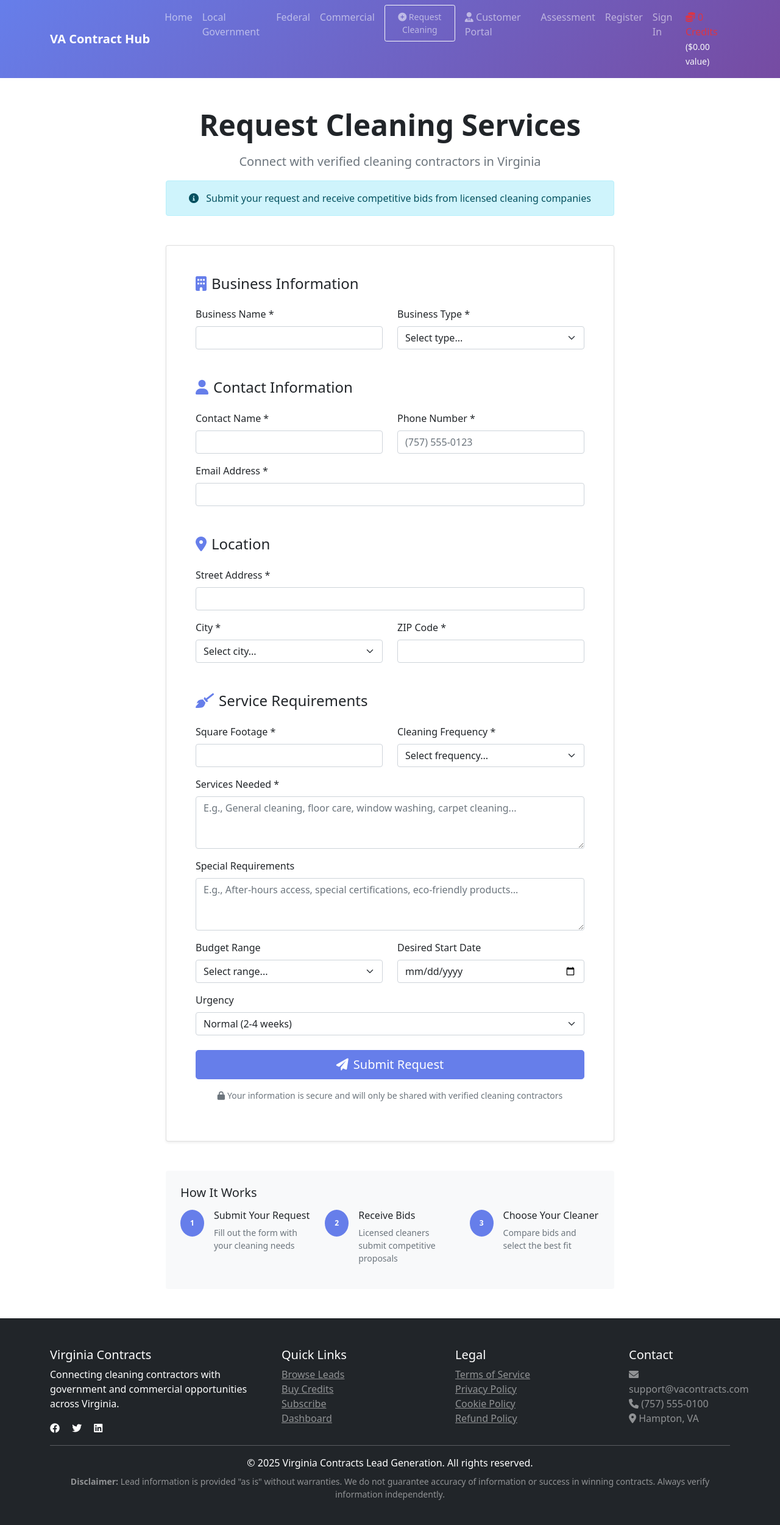
After one commit to rayofsundays-boop/virginia-contracts-lead-generation, a Flask app: page /request-cleaning in a window 1280 px wide. The commit adds this page. Shown: the whole page at 61% size. Run offline with Flask 3, Linux system fonts and the light colour scheme; some libraries are stand-ins or nearby versions.

Commit message:
Add lead generation system: commercial lead requests, bidding system, and residential leads integration

```diff
--- a/app.py
+++ b/app.py
@@ -521,6 +521,86 @@ def init_postgres_db():
                       description TEXT,
                       size TEXT,
                       created_at TIMESTAMP DEFAULT CURRENT_TIMESTAMP)'''))
+
+        db.session.commit()
+
+        # Residential leads table (from Zillow/Realtor.com)
+        db.session.execute(text('''CREATE TABLE IF NOT EXISTS residential_leads
+                     (id SERIAL PRIMARY KEY,
+                      address TEXT NOT NULL,
+                      city TEXT NOT NULL,
+                      state TEXT DEFAULT 'VA',
+                      zip_code TEXT,
+                      property_type TEXT,
+                      bedrooms INTEGER,
+                      bathrooms DECIMAL(3,1),
+                      square_feet INTEGER,
+                      estimated_value DECIMAL(12,2),
+                      owner_name TEXT,
+                      owner_phone TEXT,
+                      owner_email TEXT,
+                      last_sale_date DATE,
+                      last_sale_price DECIMAL(12,2),
+                      source TEXT,
+                      listing_url TEXT,
+                      status TEXT DEFAULT 'new',
+                      notes TEXT,
+                      created_at TIMESTAMP DEFAULT CURRENT_TIMESTAMP,
+                      updated_at TIMESTAMP DEFAULT CURRENT_TIMESTAMP)'''))
+
+        db.session.commit()
+
+        # Commercial lead requests table (businesses requesting cleaners)
+        db.session.execute(text('''CREATE TABLE IF NOT EXISTS commercial_lead_requests
+                     (id SERIAL PRIMARY KEY,
+                      business_name TEXT NOT NULL,
+                      contact_name TEXT NOT NULL,
+                      email TEXT NOT NULL,
+                      phone TEXT NOT NULL,
+                      address TEXT NOT NULL,
+                      city TEXT NOT NULL,
+                      state TEXT DEFAULT 'VA',
+                      zip_code TEXT,
+                      business_type TEXT NOT NULL,
+                      square_footage INTEGER,
+                      frequency TEXT NOT NULL,
+                      services_needed TEXT NOT NULL,
+                      special_requirements TEXT,
+                      budget_range TEXT,
+                      start_date DATE,
+                      urgency TEXT DEFAULT 'normal',
+                      status TEXT DEFAULT 'open',
+                      bid_count INTEGER DEFAULT 0,
+                      winning_bid_id INTEGER,
+                      created_at TIMESTAMP DEFAULT CURRENT_TIMESTAMP,
+                      updated_at TIMESTAMP DEFAULT CURRENT_TIMESTAMP)'''))
+
+        db.session.commit()
+
+        # Bids table (subscribers bidding on commercial requests)
+        db.session.execute(text('''CREATE TABLE IF NOT EXISTS bids
+                     (id SERIAL PRIMARY KEY,
+                      request_id INTEGER NOT NULL,
+                      user_email TEXT NOT NULL,
+                      company_name TEXT NOT NULL,
+                      bid_amount DECIMAL(10,2) NOT NULL,
+                      proposal_text TEXT,
+                      estimated_start_date DATE,
+                      contact_phone TEXT,
+                      status TEXT DEFAULT 'pending',
+                      submitted_at TIMESTAMP DEFAULT CURRENT_TIMESTAMP,
+                      accepted_at TIMESTAMP,
+                      FOREIGN KEY (request_id) REFERENCES commercial_lead_requests(id))'''))
+
+        db.session.commit()
+
+        # Lead access log (track which subscribers viewed which leads)
+        db.session.execute(text('''CREATE TABLE IF NOT EXISTS lead_access_log
+                     (id SERIAL PRIMARY KEY,
+                      user_email TEXT NOT NULL,
+                      lead_type TEXT NOT NULL,
+                      lead_id INTEGER NOT NULL,
+                      accessed_at TIMESTAMP DEFAULT CURRENT_TIMESTAMP)'''))
 
         db.session.commit()
 
@@ -2304,6 +2384,173 @@ def allocate_monthly_credits_route():
     except Exception as e:
         return {'success': False, 'error': str(e)}, 500
 
+# ============================================================================
+# NEW LEAD GENERATION SYSTEM
+# ============================================================================
+
+@app.route('/request-cleaning', methods=['GET', 'POST'])
+def submit_cleaning_request():
+    """Commercial businesses can request cleaning services"""
+    if request.method == 'GET':
+        return render_template('request_cleaning.html')
+
+    try:
+        # Get form data
+        data = {
+            'business_name': request.form['business_name'],
+            'contact_name': request.form['contact_name'],
+            'email': request.form['email'],
+            'phone': request.form['phone'],
+            'address': request.form['address'],
+            'city': request.form['city'],
+            'zip_code': request.form['zip_code'],
+            'business_type': request.form['business_type'],
+            'square_footage': request.form['square_footage'],
+            'frequency': request.form['frequency'],
+            'services_needed': request.form['services_needed'],
+            'special_requirements': request.form.get('special_requirements', ''),
+            'budget_range': request.form.get('budget_range', ''),
+            'start_date': request.form.get('start_date', None),
+            'urgency': request.form.get('urgency', 'normal')
+        }
+
+        # Insert into database
+        db.session.execute(text('''
+            INSERT INTO commercial_lead_requests
+            (business_name, contact_name, email, phone, address, city, zip_code,
+             business_type, square_footage, frequency, services_needed,
+             special_requirements, budget_range, start_date, urgency, status)
+            VALUES (:business_name, :contact_name, :email, :phone, :address, :city, :zip_code,
+                    :business_type, :square_footage, :frequency, :services_needed,
+                    :special_requirements, :budget_range, :start_date, :urgency, 'open')
+        '''), data)
+        db.session.commit()
+
+        flash('Your request has been submitted successfully! Cleaning contractors will contact you soon.', 'success')
+        return redirect(url_for('submit_cleaning_request'))
+
+    except Exception as e:
+        db.session.rollback()
+        flash(f'Error submitting request: {str(e)}', 'danger')
+        return redirect(url_for('submit_cleaning_request'))
+
+@app.route('/lead-marketplace')
+@login_required
+def lead_marketplace():
+    """Dashboard for subscribers to view and bid on leads"""
+    try:
+        # Check if user has active subscription
+        user_email = session.get('user_email')
+        user = db.session.execute(
+            text('SELECT * FROM leads WHERE email = :email'),
+            {'email': user_email}
+        ).fetchone()
+
+        if not user or user[15] != 'paid':  # subscription_status column
+            flash('You need an active subscription to access the lead marketplace.', 'warning')
+            return redirect(url_for('register'))
+
+        # Get open commercial lead requests
+        requests = db.session.execute(text('''
+            SELECT * FROM commercial_lead_requests
+            WHERE status = 'open'
+            ORDER BY created_at DESC
+        ''')).fetchall()
+
+        # Get user's bids
+        my_bids = db.session.execute(text('''
+            SELECT b.*, clr.business_name, clr.city
+            FROM bids b
+            JOIN commercial_lead_requests clr ON b.request_id = clr.id
+            WHERE b.user_email = :email
+            ORDER BY b.submitted_at DESC
+        '''), {'email': user_email}).fetchall()
+
+        # Get residential leads
+        residential = db.session.execute(text('''
+            SELECT * FROM residential_leads
+            WHERE status = 'new'
+            ORDER BY estimated_value DESC
+            LIMIT 50
+        ''')).fetchall()
+
+        return render_template('lead_marketplace.html',
+                             requests=requests,
+                             my_bids=my_bids,
+                             residential=residential)
+    except Exception as e:
+        flash(f'Error loading marketplace: {str(e)}', 'danger')
+        return redirect(url_for('home'))
+
+@app.route('/submit-bid/<int:request_id>', methods=['POST'])
+@login_required
+def submit_bid(request_id):
+    """Submit a bid on a commercial lead request"""
+    try:
+        user_email = session.get('user_email')
+
+        # Get user info
+        user = db.session.execute(
+            text('SELECT company_name FROM leads WHERE email = :email'),
+            {'email': user_email}
+        ).fetchone()
+
+        # Insert bid
+        db.session.execute(text('''
+            INSERT INTO bids
+            (request_id, user_email, company_name, bid_amount, proposal_text,
+             estimated_start_date, contact_phone, status)
+            VALUES (:request_id, :user_email, :company_name, :bid_amount, :proposal_text,
+                    :start_date, :phone, 'pending')
+        '''), {
+            'request_id': request_id,
+            'user_email': user_email,
+            'company_name': user[0],
+            'bid_amount': request.form['bid_amount'],
+            'proposal_text': request.form['proposal_text'],
+            'start_date': request.form.get('estimated_start_date'),
+            'phone': request.form['contact_phone']
+        })
+
+        # Update bid count
+        db.session.execute(text('''
+            UPDATE commercial_lead_requests
+            SET bid_count = bid_count + 1,
+                status = CASE WHEN bid_count = 0 THEN 'bidding' ELSE status END
+            WHERE id = :request_id
+        '''), {'request_id': request_id})
+
+        db.session.commit()
+
+        flash('Your bid has been submitted successfully!', 'success')
+        return redirect(url_for('lead_marketplace'))
+
+    except Exception as e:
+        db.session.rollback()
+        flash(f'Error submitting bid: {str(e)}', 'danger')
+        return redirect(url_for('lead_marketplace'))
+
+@app.route('/mark-complete/<int:request_id>', methods=['POST'])
+@login_required
+def mark_request_complete(request_id):
+    """Mark a lead request as complete (admin only or request owner)"""
+    try:
+        db.session.execute(text('''
+            UPDATE commercial_lead_requests
+            SET status = 'completed',
+                updated_at = CURRENT_TIMESTAMP
+            WHERE id = :request_id
+        '''), {'request_id': request_id})
+
+        db.session.commit()
+        flash('Lead request marked as complete!', 'success')
+
+    except Exception as e:
+        db.session.rollback()
+        flash(f'Error: {str(e)}', 'danger')
+
+    return redirect(url_for('lead_marketplace'))
+
 # Initialize database for both local and production
 try:
     init_db()
--- a/templates/base.html
+++ b/templates/base.html
@@ -119,6 +119,18 @@
                     <li class="nav-item">
                         <a class="nav-link" href="{{ url_for('commercial_contracts') }}">Commercial</a>
                     </li>
+                    <li class="nav-item">
+                        <a class="nav-link btn btn-outline-light btn-sm mx-2" href="{{ url_for('submit_cleaning_request') }}">
+                            <i class="fas fa-plus-circle"></i> Request Cleaning
+                        </a>
+                    </li>
+                    {% if session.get('user_email') %}
+                    <li class="nav-item">
+                        <a class="nav-link" href="{{ url_for('lead_marketplace') }}">
+                            <i class="fas fa-shopping-cart"></i> Lead Marketplace
+                        </a>
+                    </li>
+                    {% endif %}
                     <li class="nav-item">
                         <a class="nav-link" href="{{ url_for('customer_leads') }}">
                             <i class="fas fa-user-tie"></i> Customer Portal
--- /dev/null
+++ b/templates/request_cleaning.html
@@ -0,0 +1,212 @@
+{% extends "base.html" %}
+
+{% block title %}Request Cleaning Services - VA Contracts{% endblock %}
+
+{% block content %}
+<div class="container my-5">
+    <div class="row justify-content-center">
+        <div class="col-lg-8">
+            <!-- Header -->
+            <div class="text-center mb-5">
+                <h1 class="display-5 fw-bold mb-3">Request Cleaning Services</h1>
+                <p class="lead text-muted">Connect with verified cleaning contractors in Virginia</p>
+                <div class="alert alert-info">
+                    <i class="fas fa-info-circle me-2"></i>
+                    Submit your request and receive competitive bids from licensed cleaning companies
+                </div>
+            </div>
+
+            <!-- Request Form -->
+            <div class="card shadow-sm">
+                <div class="card-body p-4 p-md-5">
+                    <form method="POST" action="{{ url_for('submit_cleaning_request') }}">
+                        <!-- Business Information -->
+                        <h4 class="mb-4"><i class="fas fa-building me-2 text-primary"></i>Business Information</h4>
+
+                        <div class="row mb-3">
+                            <div class="col-md-6">
+                                <label for="business_name" class="form-label">Business Name *</label>
+                                <input type="text" class="form-control" id="business_name" name="business_name" required>
+                            </div>
+                            <div class="col-md-6">
+                                <label for="business_type" class="form-label">Business Type *</label>
+                                <select class="form-select" id="business_type" name="business_type" required>
+                                    <option value="">Select type...</option>
+                                    <option value="medical">Medical/Healthcare</option>
+                                    <option value="office">Office</option>
+                                    <option value="retail">Retail</option>
+                                    <option value="hospitality">Hospitality</option>
+                                    <option value="education">Education</option>
+                                    <option value="fitness">Fitness Center</option>
+                                    <option value="warehouse">Warehouse/Industrial</option>
+                                    <option value="restaurant">Restaurant</option>
+                                    <option value="other">Other</option>
+                                </select>
+                            </div>
+                        </div>
+
+                        <!-- Contact Information -->
+                        <h4 class="mb-4 mt-5"><i class="fas fa-user me-2 text-primary"></i>Contact Information</h4>
+
+                        <div class="row mb-3">
+                            <div class="col-md-6">
+                                <label for="contact_name" class="form-label">Contact Name *</label>
+                                <input type="text" class="form-control" id="contact_name" name="contact_name" required>
+                            </div>
+                            <div class="col-md-6">
+                                <label for="phone" class="form-label">Phone Number *</label>
+                                <input type="tel" class="form-control" id="phone" name="phone" placeholder="(757) 555-0123" required>
+                            </div>
+                        </div>
+
+                        <div class="mb-3">
+                            <label for="email" class="form-label">Email Address *</label>
+                            <input type="email" class="form-control" id="email" name="email" required>
+                        </div>
+
+                        <!-- Location -->
+                        <h4 class="mb-4 mt-5"><i class="fas fa-map-marker-alt me-2 text-primary"></i>Location</h4>
+
+                        <div class="mb-3">
+                            <label for="address" class="form-label">Street Address *</label>
+                            <input type="text" class="form-control" id="address" name="address" required>
+                        </div>
+
+                        <div class="row mb-3">
+                            <div class="col-md-6">
+                                <label for="city" class="form-label">City *</label>
+                                <select class="form-select" id="city" name="city" required>
+                                    <option value="">Select city...</option>
+                                    <option value="Hampton">Hampton</option>
+                                    <option value="Suffolk">Suffolk</option>
+                                    <option value="Virginia Beach">Virginia Beach</option>
+                                    <option value="Newport News">Newport News</option>
+                                    <option value="Williamsburg">Williamsburg</option>
+                                    <option value="Norfolk">Norfolk</option>
+                                    <option value="Chesapeake">Chesapeake</option>
+                                    <option value="Portsmouth">Portsmouth</option>
+                                </select>
+                            </div>
+                            <div class="col-md-6">
+                                <label for="zip_code" class="form-label">ZIP Code *</label>
+                                <input type="text" class="form-control" id="zip_code" name="zip_code" pattern="[0-9]{5}" required>
+                            </div>
+                        </div>
+
+                        <!-- Service Details -->
+                        <h4 class="mb-4 mt-5"><i class="fas fa-broom me-2 text-primary"></i>Service Requirements</h4>
+
+                        <div class="row mb-3">
+                            <div class="col-md-6">
+                                <label for="square_footage" class="form-label">Square Footage *</label>
+                                <input type="number" class="form-control" id="square_footage" name="square_footage" min="100" required>
+                            </div>
+                            <div class="col-md-6">
+                                <label for="frequency" class="form-label">Cleaning Frequency *</label>
+                                <select class="form-select" id="frequency" name="frequency" required>
+                                    <option value="">Select frequency...</option>
+                                    <option value="daily">Daily</option>
+                                    <option value="weekly">Weekly</option>
+                                    <option value="bi-weekly">Bi-Weekly</option>
+                                    <option value="monthly">Monthly</option>
+                                    <option value="one-time">One-Time</option>
+                                </select>
+                            </div>
+                        </div>
+
+                        <div class="mb-3">
+                            <label for="services_needed" class="form-label">Services Needed *</label>
+                            <textarea class="form-control" id="services_needed" name="services_needed" rows="3" placeholder="E.g., General cleaning, floor care, window washing, carpet cleaning..." required></textarea>
+                        </div>
+
+                        <div class="mb-3">
+                            <label for="special_requirements" class="form-label">Special Requirements</label>
+                            <textarea class="form-control" id="special_requirements" name="special_requirements" rows="3" placeholder="E.g., After-hours access, special certifications, eco-friendly products..."></textarea>
+                        </div>
+
+                        <div class="row mb-3">
+                            <div class="col-md-6">
+                                <label for="budget_range" class="form-label">Budget Range</label>
+                                <select class="form-select" id="budget_range" name="budget_range">
+                                    <option value="">Select range...</option>
+                                    <option value="under-1000">Under $1,000/month</option>
+                                    <option value="1000-2500">$1,000 - $2,500/month</option>
+                                    <option value="2500-5000">$2,500 - $5,000/month</option>
+                                    <option value="5000-10000">$5,000 - $10,000/month</option>
+                                    <option value="over-10000">Over $10,000/month</option>
+                                </select>
+                            </div>
+                            <div class="col-md-6">
+                                <label for="start_date" class="form-label">Desired Start Date</label>
+                                <input type="date" class="form-control" id="start_date" name="start_date">
+                            </div>
+                        </div>
+
+                        <div class="mb-4">
+                            <label for="urgency" class="form-label">Urgency</label>
+                            <select class="form-select" id="urgency" name="urgency">
+                                <option value="normal">Normal (2-4 weeks)</option>
+                                <option value="soon">Soon (1-2 weeks)</option>
+                                <option value="urgent">Urgent (Within 1 week)</option>
+                            </select>
+                        </div>
+
+                        <!-- Submit Button -->
+                        <div class="d-grid">
+                            <button type="submit" class="btn btn-primary btn-lg">
+                                <i class="fas fa-paper-plane me-2"></i>Submit Request
+                            </button>
+                        </div>
+
+                        <p class="text-muted text-center mt-3 small">
+                            <i class="fas fa-lock me-1"></i>Your information is secure and will only be shared with verified cleaning contractors
+                        </p>
+                    </form>
+                </div>
+            </div>
+
+            <!-- How It Works -->
+            <div class="card mt-5 border-0 bg-light">
+                <div class="card-body p-4">
+                    <h5 class="card-title mb-3">How It Works</h5>
+                    <div class="row">
+                        <div class="col-md-4 mb-3">
+                            <div class="d-flex">
+                                <div class="flex-shrink-0">
+                                    <span class="badge bg-primary rounded-circle p-3">1</span>
+                                </div>
+                                <div class="flex-grow-1 ms-3">
+                                    <h6>Submit Your Request</h6>
+                                    <p class="small text-muted mb-0">Fill out the form with your cleaning needs</p>
+                                </div>
+                            </div>
+                        </div>
+                        <div class="col-md-4 mb-3">
+                            <div class="d-flex">
+                                <div class="flex-shrink-0">
+                                    <span class="badge bg-primary rounded-circle p-3">2</span>
+                                </div>
+                                <div class="flex-grow-1 ms-3">
+                                    <h6>Receive Bids</h6>
+                                    <p class="small text-muted mb-0">Licensed cleaners submit competitive proposals</p>
+                                </div>
+                            </div>
+                        </div>
+                        <div class="col-md-4 mb-3">
+                            <div class="d-flex">
+                                <div class="flex-shrink-0">
+                                    <span class="badge bg-primary rounded-circle p-3">3</span>
+                                </div>
+                                <div class="flex-grow-1 ms-3">
+                                    <h6>Choose Your Cleaner</h6>
+                                    <p class="small text-muted mb-0">Compare bids and select the best fit</p>
+                                </div>
+                            </div>
+                        </div>
+                    </div>
+                </div>
+            </div>
+        </div>
+    </div>
+</div>
+{% endblock %}
```
Also changed, not shown: templates/lead_marketplace.html (added, +235 -0 lines).
